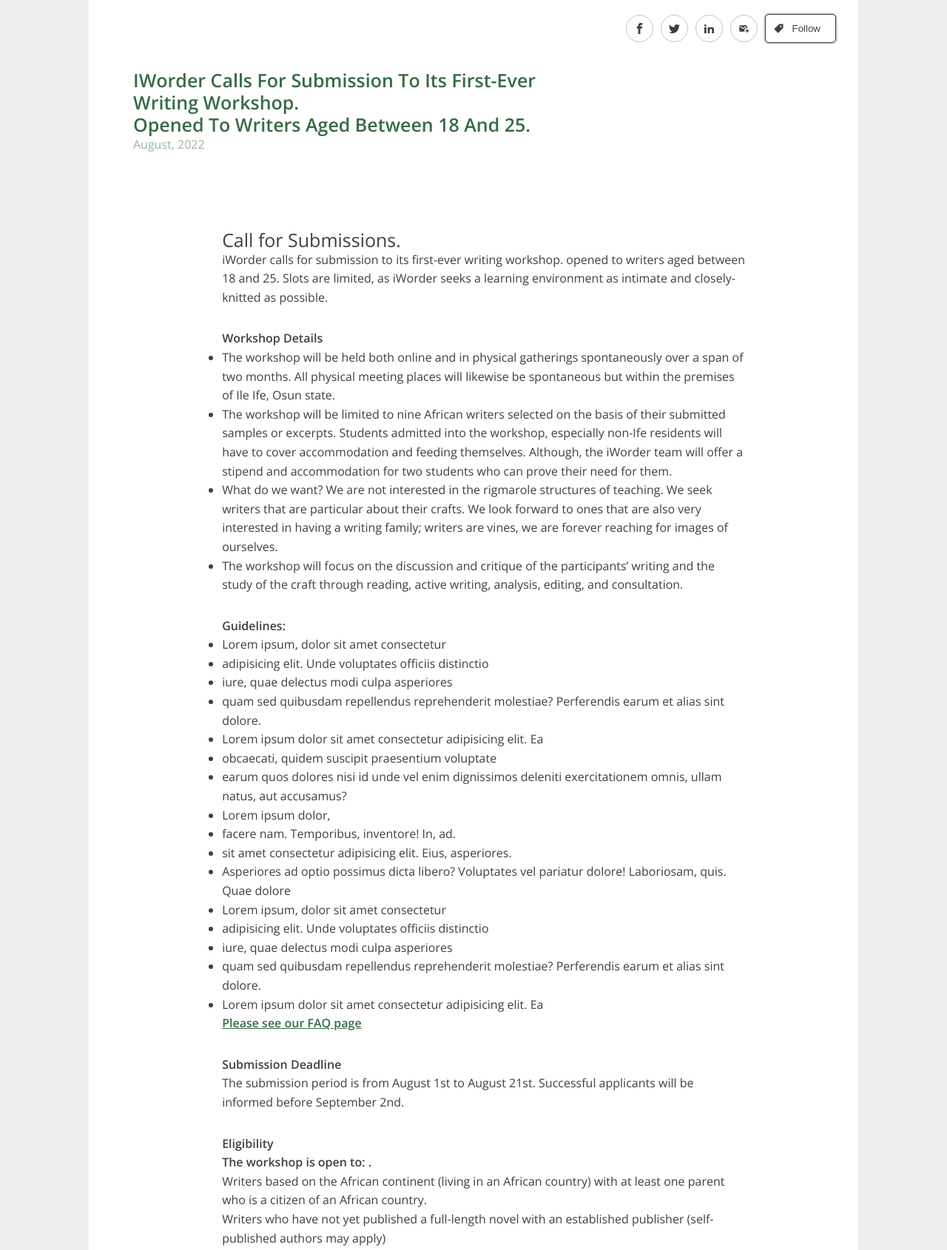
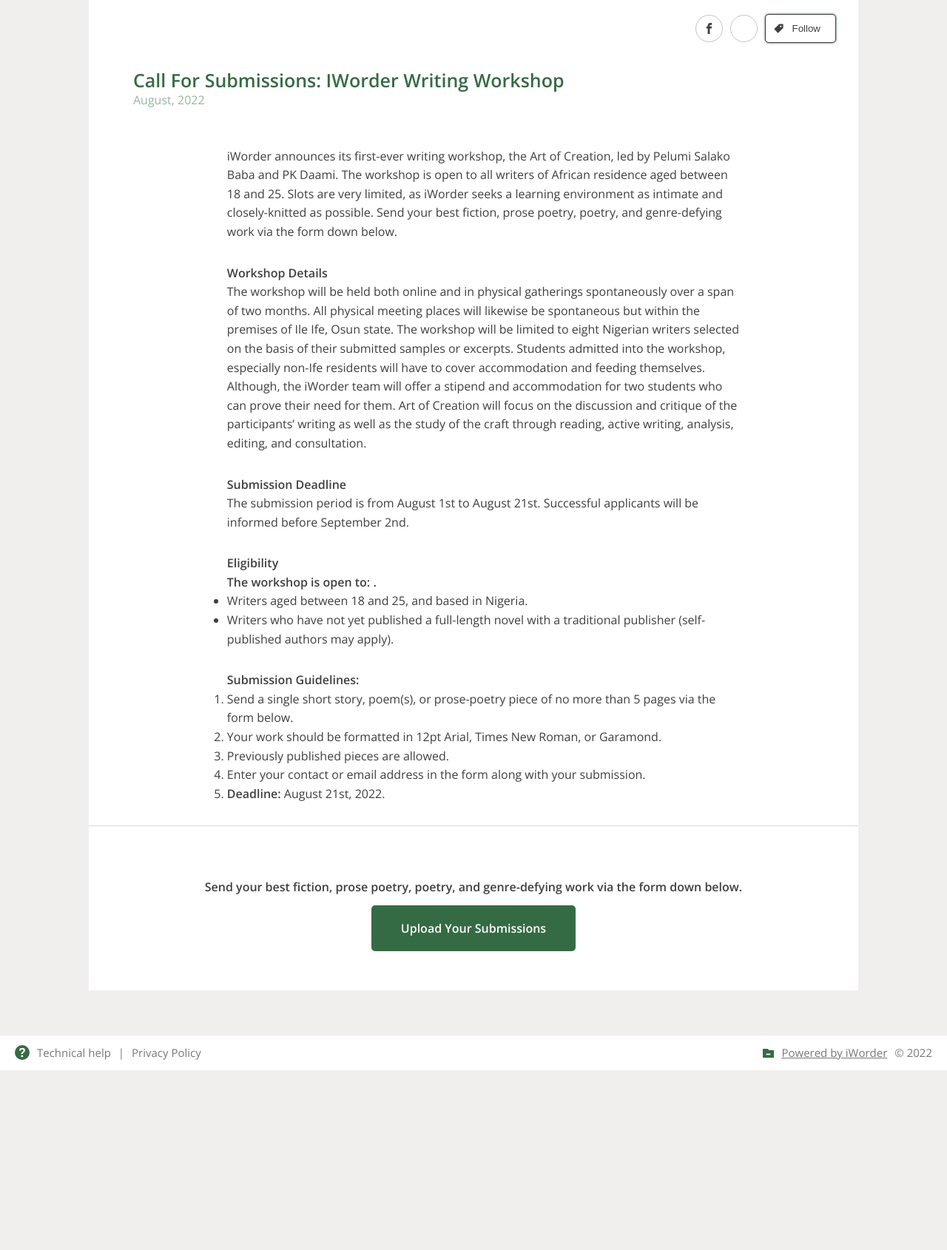
Before and after one commit to Estherfisayomi12/review-v2, a website: page index.html in a window 1280 px wide. Shown: the part 135-1825 px from the top of the page at 74% size. After the commit the page ends 1582 px from the top, so only its background shows below. Drawn offline with nearby package versions, Linux system fonts and the light colour scheme.

Commit message:
updated contents

```diff
--- a/index.html
+++ b/index.html
@@ -32,19 +32,19 @@
 
     <main class="main">
       <div class="main__handles">
-        <a href="#">
+        <a href="https://web.facebook.com/iwordernetwork/" target="_blank">
           <svg class="main__handles--sub">
             <use xlink:href="img/sprite.svg#icon-facebook"></use>
           </svg>
         </a>
 
-        <a href="#">
+        <a href="https://www.instagram.com/iworder/" target="_blank">
           <svg class="main__handles--sub">
-            <use xlink:href="img/sprite.svg#icon-twitter"></use>
+            <use xlink:href="img/sprite.svg#icon-instagram"></use>
           </svg>
         </a>
 
-        <a href="#">
+        <!--<a href="#">
           <svg class="main__handles--sub">
             <use xlink:href="img/sprite.svg#icon-linkedin2"></use>
           </svg>
@@ -54,7 +54,7 @@
           <svg class="main__handles--sub">
             <use xlink:href="img/sprite.svg#icon-outgoing_mail"></use>
           </svg>
-        </a>
+        </a> -->
 
         <div class="main__handles--button">
           <button>
@@ -67,97 +67,42 @@
       </div>
       <div class="main__heading">
         <span class="main__heading--1">
-          iWorder calls for submission to its first-ever writing workshop.
+          Call for Submissions: iWorder Writing Workshop
         </span>
-        <span class="main__heading--1">
-          opened to writers aged between 18 and 25.
-        </span>
+
         <span class="main__heading--2">August, 2022 </span>
       </div>
       <div class="main__stories">
         <div>
-          <h3 class="main__heading--1 main__stories--h1">
+          <!-- <h3 class="main__heading--1 main__stories--h1">
             Call for Submissions.
-          </h3>
+          </h3> -->
           <p>
-            iWorder calls for submission to its first-ever writing workshop.
-            opened to writers aged between 18 and 25. Slots are limited, as
-            iWorder seeks a learning environment as intimate and closely-knitted
-            as possible.
+            iWorder announces its first-ever writing workshop, the Art of
+            Creation, led by Pelumi Salako Baba and PK Daami. The workshop is
+            open to all writers of African residence aged between 18 and 25.
+            Slots are very limited, as iWorder seeks a learning environment as
+            intimate and closely-knitted as possible. Send your best fiction,
+            prose poetry, poetry, and genre-defying work via the form down
+            below.
           </p>
         </div>
         <div>
           <p class="main__stories--h2">Workshop Details</p>
-          <ul>
-            <li>
-              The workshop will be held both online and in physical gatherings
-              spontaneously over a span of two months. All physical meeting
-              places will likewise be spontaneous but within the premises of Ile
-              Ife, Osun state.
-            </li>
-
-            <li>
-              The workshop will be limited to nine African writers selected on
-              the basis of their submitted samples or excerpts. Students
-              admitted into the workshop, especially non-Ife residents will have
-              to cover accommodation and feeding themselves. Although, the
-              iWorder team will offer a stipend and accommodation for two
-              students who can prove their need for them.
-            </li>
-
-            <li>
-              What do we want? We are not interested in the rigmarole structures
-              of teaching. We seek writers that are particular about their
-              crafts. We look forward to ones that are also very interested in
-              having a writing family; writers are vines, we are forever
-              reaching for images of ourselves.
-            </li>
-
-            <li>
-              The workshop will focus on the discussion and critique of the
-              participants’ writing and the study of the craft through reading,
-              active writing, analysis, editing, and consultation.
-            </li>
-          </ul>
-        </div>
-
-        <div>
-          <p class="main__stories--h2">Guidelines:</p>
-          <ul>
-            <li>Lorem ipsum, dolor sit amet consectetur</li>
-            <li>adipisicing elit. Unde voluptates officiis distinctio</li>
-            <li>iure, quae delectus modi culpa asperiores</li>
-            <li>
-              quam sed quibusdam repellendus reprehenderit molestiae?
-              Perferendis earum et alias sint dolore.
-            </li>
-            <li>Lorem ipsum dolor sit amet consectetur adipisicing elit. Ea</li>
-            <li>obcaecati, quidem suscipit praesentium voluptate</li>
-            <li>
-              earum quos dolores nisi id unde vel enim dignissimos deleniti
-              exercitationem omnis, ullam natus, aut accusamus?
-            </li>
-            <li>Lorem ipsum dolor,</li>
-            <li>facere nam. Temporibus, inventore! In, ad.</li>
-            <li>sit amet consectetur adipisicing elit. Eius, asperiores.</li>
-            <li>
-              Asperiores ad optio possimus dicta libero? Voluptates vel pariatur
-              dolore! Laboriosam, quis. Quae dolore
-            </li>
-            <li>Lorem ipsum, dolor sit amet consectetur</li>
-            <li>adipisicing elit. Unde voluptates officiis distinctio</li>
-            <li>iure, quae delectus modi culpa asperiores</li>
-            <li>
-              quam sed quibusdam repellendus reprehenderit molestiae?
-              Perferendis earum et alias sint dolore.
-            </li>
-            <div>
-              <li>
-                Lorem ipsum dolor sit amet consectetur adipisicing elit. Ea
-              </li>
-              <a href="#">Please see our FAQ page</a>
-            </div>
-          </ul>
+          <p>
+            The workshop will be held both online and in physical gatherings
+            spontaneously over a span of two months. All physical meeting places
+            will likewise be spontaneous but within the premises of Ile Ife,
+            Osun state. The workshop will be limited to eight Nigerian writers
+            selected on the basis of their submitted samples or excerpts.
+            Students admitted into the workshop, especially non-Ife residents
+            will have to cover accommodation and feeding themselves. Although,
+            the iWorder team will offer a stipend and accommodation for two
+            students who can prove their need for them. Art of Creation will
+            focus on the discussion and critique of the participants’ writing as
+            well as the study of the craft through reading, active writing,
+            analysis, editing, and consultation.
+          </p>
         </div>
 
         <div>
@@ -171,22 +116,37 @@
         <div>
           <p class="main__stories--h2">Eligibility</p>
           <p class="main__stories--h2">The workshop is open to: .</p>
-          <p>
-            Writers based on the African continent (living in an African
-            country) with at least one parent who is a citizen of an African
-            country.
-          </p>
-
-          <p>
-            Writers who have not yet published a full-length novel with an
-            established publisher (self-published authors may apply)
-          </p>
+          <ul>
+            <li>Writers aged between 18 and 25, and based in Nigeria.</li>
+            <li>
+              Writers who have not yet published a full-length novel with a
+              traditional publisher (self-published authors may apply).
+            </li>
+          </ul>
         </div>
 
-        <!-- <div>
-          <p class="main__stories--h2">Support new authors</p>
-          <p class="main__stories--h2">Black Lives Matter</p>
-        </div> -->
+        <div>
+          <p class="main__stories--h2">Submission Guidelines:</p>
+          <ol>
+            <li>
+              Send a single short story, poem(s), or prose-poetry piece of no
+              more than 5 pages via the form below.
+            </li>
+            <li>
+              Your work should be formatted in 12pt Arial, Times New Roman, or
+              Garamond.
+            </li>
+            <li>Previously published pieces are allowed.</li>
+            <li>
+              Enter your contact or email address in the form along with your
+              submission.
+            </li>
+            <li>
+              <span class="main__stories--h2">Deadline: </span>August 21st,
+              2022.
+            </li>
+          </ol>
+        </div>
       </div>
       <div class="main__account">
         <p class="main__stories--h2">
--- a/sass/_body.scss
+++ b/sass/_body.scss
@@ -15,7 +15,10 @@
   grid-template-rows: 12rem repeat(4, min-content);
   grid-template-columns:
     [new-full-start] minmax(6rem, 1fr)
-		[new-center-start] repeat(8, [new-col-start] minmax(min-content, 14rem) [new-col-end])
+    [new-center-start] repeat(
+      8,
+      [new-col-start] minmax(min-content, 14rem) [new-col-end]
+    )
     [new-center-end] minmax(6rem, 1fr)
     [new-full-end];
 
@@ -97,7 +100,7 @@
       grid-column: new-full-start / new-full-end;
     }
 
-		margin-bottom: 10rem;
+    margin-bottom: 5rem;
     text-transform: capitalize;
     &--1 {
       font-size: 2.5rem;
@@ -140,14 +143,6 @@
     &--h2 {
       font-weight: 600;
     }
-
-		a,
-		:active,
-		:visited {
-			display: inline-block;
-			color: #356b44;
-			font-weight: 600;
-		}
   }
 
   &__account {
```
Also changed, not shown: form.html (+33 -8 lines), css/style.comp.css, css/style.css, css/style.prefix.css, img/sprite.svg. Lines whose indentation alone changed are shown as unchanged.
